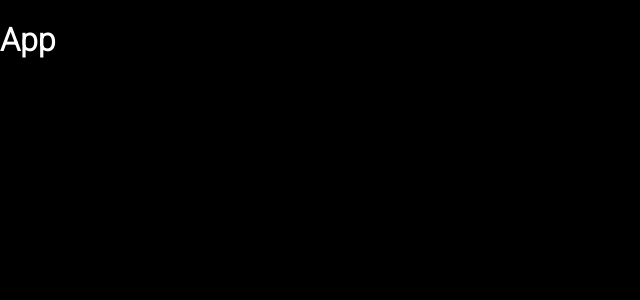
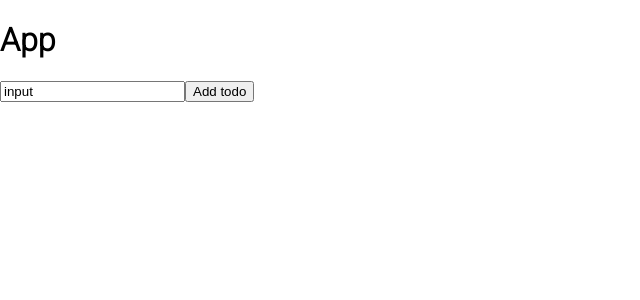
Before and after one commit to NickNikolaev/Todo-List, a React (Create React App) app: page / in a window 1280 px wide. Shown: the top 300 px of the page, without its empty margins (0-640 px from the left). Built offline with nearby package versions, Linux system fonts and the light colour scheme.

Commit message:
Initialize components (Todo, TodoForm and TodoList)
Add new folder "components" and 3 files inside it

```diff
--- a/src/App.css
+++ b/src/App.css
@@ -2,12 +2,8 @@
 @import url("https://cdnjs.cloudflare.com/ajax/libs/font-awesome/5.15.3/css/all.min.css");
 body {
   margin: 0;
-  background-color: black;
+  background-color: white;
   font-family: "Roboto", sans-serif;
-}
-
-h1 {
-  color: white;
 }
 
 .btn {
--- a/src/App.js
+++ b/src/App.js
@@ -1,10 +1,12 @@
 import React from 'react';
 import './App.css';
+import TodoForm from "./components/TodoForm";
 
 function App() {
     return (
-        <div className="App">
+        <div className="todo-app">
             <h1>App</h1>
+            <TodoForm />
         </div>
     );
 }
--- a/src/App.scss
+++ b/src/App.scss
@@ -3,12 +3,8 @@
 
 body {
   margin: 0;
-  background-color: black;
+  background-color: white;
   font-family: 'Roboto', sans-serif;
-}
-
-h1 {
-  color: white;
 }
 
 .btn {
--- /dev/null
+++ b/src/components/TodoForm.js
@@ -0,0 +1,14 @@
+import React, {useState} from 'react';
+
+const TodoForm = () => {
+    const [input, setInput] = useState('input');
+
+    return (
+        <form className="todo-form">
+            <input type="text" placeholder="Add a todo" value={input} name="text" className="todo-form-input"/>
+            <button className="todo-form-button">Add todo</button>
+        </form>
+    );
+};
+
+export default TodoForm;
```
Also changed, not shown: src/components/Todo.js (added), src/components/TodoList.js (added), 1 other file (tests, documents, lock files or other folders).
